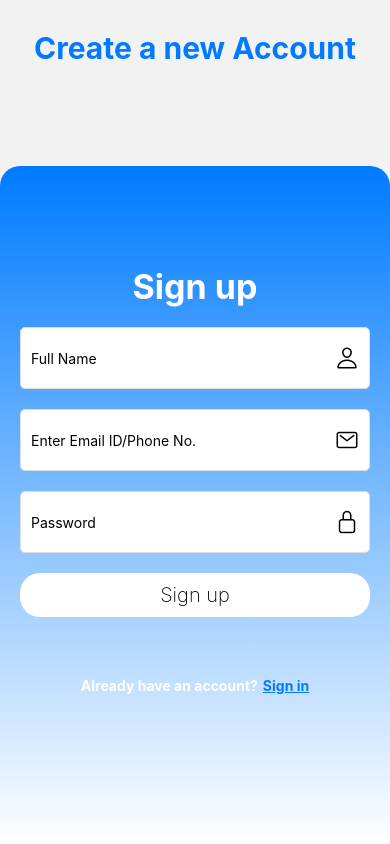
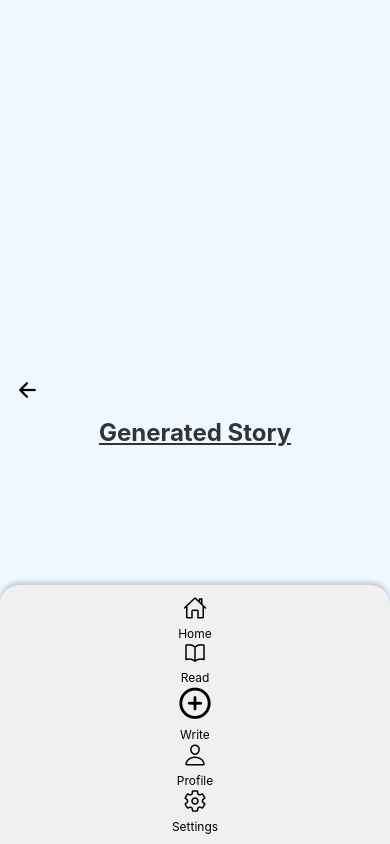
Before and after one commit to abhay-01/Samskar_Sadhana, a React Native app: screen /StoryGenerate in a window 390 px wide. Built offline with nearby package versions, Linux system fonts and the light colour scheme; no server answers.

Commit message:
AI API INTEGRATION

```diff
--- a/Navigation/AppNavigation.jsx
+++ b/Navigation/AppNavigation.jsx
@@ -9,6 +9,7 @@ import CourseDetails from "../Screens/CourseDetails";
 import StoryWrite from "../Screens/StoryWrite";
 import ReadStory from "../Screens/ReadStory";
 import GenreDetails from "../Screens/GenreDetails"
+import StoryGenerate from "../Screens/StoryGenerate";
 
 const Stack = createStackNavigator();
 const AppNavigation = () => {
@@ -64,6 +65,17 @@ const AppNavigation = () => {
             headerShown: false,
           }}
         />
+
+        <Stack.Screen
+        name = "StoryGenerate"
+        component={StoryGenerate}
+        options={{
+          headerShown:false
+        }}
+        />
+
+
+
       </Stack.Navigator>
     </NavigationContainer>
   );
--- a/Screens/CourseDetails.jsx
+++ b/Screens/CourseDetails.jsx
@@ -35,7 +35,19 @@ const CourseDetails = () => {
       </TouchableOpacity>
       <View style={styles.container}>
         <View style={styles.detailsContainer}>
-          <Text style={styles.genreName}>Genre Name</Text>
+        <View style = {{
+          flexDirection:"row",
+          justifyContent:"space-between"
+        }}>
+        <Text style={styles.genreName}>Genre Name</Text>
+        <TouchableOpacity onPress={()=> navigation.navigate("StoryGenerate")}>
+        <Text style = {{
+          marginTop:6,
+          textDecorationLine:"underline",
+          fontWeight:"bold"
+        }}> AI GENERATED</Text>
+        </TouchableOpacity>
+        </View>
           <Text style={styles.rating}>4.5 ⭐ (120 minutes)</Text>
           <Text style={styles.description}>
             Description about the genre Lorem ipsum dolor sit amet, consectetur
--- /dev/null
+++ b/Screens/StoryGenerate.jsx
@@ -0,0 +1,141 @@
+import React, { useState, useEffect } from 'react';
+import { StyleSheet, Text,View, TouchableOpacity, ActivityIndicator, ScrollView } from 'react-native';
+import axios from 'axios';
+import { LinearGradient } from 'react-native-svg';
+import { SafeAreaView } from 'react-native-safe-area-context';
+import { Ionicons } from "@expo/vector-icons";
+import Feather from "@expo/vector-icons/Feather"
+import { BookOpenIcon } from "react-native-heroicons/outline"
+import { useNavigation } from '@react-navigation/native';
+
+const StoryGenerate = () => {
+  const [storyData, setStoryData] = useState(null);
+  const [loading, setLoading] = useState(true);
+
+  useEffect(() => {
+    const fetchData = async () => {
+      try {
+        const response = await axios.post('https://story-zhwx.onrender.com/storyai', {
+          email: 'ishu@gmail.com',
+          genre: 'self descipline',
+          language: 'english'
+        });
+
+        console.log("RESULT-->", response.data);
+        setStoryData(response.data);
+        setLoading(false);
+      } catch (error) {
+        console.error('Error fetching data:', error);
+        setLoading(false);
+      }
+    };
+
+    fetchData();
+  }, []);
+
+  const navigation = useNavigation();
+  return (
+    <SafeAreaView style={styles.container}>
+      {loading ? (
+        <ActivityIndicator size="large" color="#0000ff" />
+      ) : (
+        <ScrollView contentContainerStyle={styles.contentContainer}>
+        <TouchableOpacity onPress={()=> navigation.goBack()}>
+        <Ionicons name = "arrow-back" size = {24} style  ={{
+            marginRight:335
+        }}
+
+        />
+        </TouchableOpacity>
+
+        <View style = {{
+            flexDirection:"row"
+        }}>
+          <Text style={styles.title}>Generated Story</Text>
+          </View>
+          <Text style={styles.storyText}>{storyData}</Text>
+        </ScrollView>
+      )}
+
+      {/* Bottom tab bar */}
+      <LinearGradient style={styles.bottomNavContainer} colors={['white', 'skyblue']}>
+        <TouchableOpacity style={styles.bottomNavItem}>
+          <Ionicons name="home-outline" size={24} color="#000" />
+          <Text style={styles.bottomNavText}>Home</Text>
+        </TouchableOpacity>
+        <TouchableOpacity style={styles.bottomNavItem} onPress={() => navigation.navigate("ReadStory")}>
+          <BookOpenIcon name="book-open" size={24} color="#000" />
+          <Text style={styles.bottomNavText}>Read</Text>
+        </TouchableOpacity>
+        <TouchableOpacity style={styles.bottomNavItem} onPress={() => navigation.navigate("StoryWrite")}>
+          <Feather name="plus-circle" size={34} color="#000" />
+          <Text style={styles.bottomNavText}>Write</Text>
+        </TouchableOpacity>
+        <TouchableOpacity style={styles.bottomNavItem}>
+          <Ionicons name="person-outline" size={24} color="#000" />
+          <Text style={styles.bottomNavText}>Profile</Text>
+        </TouchableOpacity>
+        <TouchableOpacity style={styles.bottomNavItem}>
+          <Ionicons name="settings-outline" size={24} color="#000" />
+          <Text style={styles.bottomNavText}>Settings</Text>
+        </TouchableOpacity>
+      </LinearGradient>
+    </SafeAreaView>
+  );
+};
+
+export default StoryGenerate;
+
+const styles = StyleSheet.create({
+  container: {
+    flex: 1,
+    backgroundColor: '#fff', // Background color for the screen
+  },
+  contentContainer: {
+    flexGrow: 1,
+    justifyContent: 'center',
+    alignItems: 'center',
+    paddingVertical: 20,
+    paddingHorizontal: 16,
+    backgroundColor: '#f0f8ff', // Sky blue gradient background color
+  },
+  title: {
+    fontSize: 24,
+    fontWeight: 'bold',
+    marginBottom: 20,
+    color: '#333', // Dark text color
+    marginTop: 15,
+    textDecorationLine: "underline",
+  },
+  storyText: {
+    fontSize: 18,
+    textAlign: 'center',
+    color: '#666', // Medium text color
+  },
+  bottomNavContainer: {
+    flexDirection: "row",
+    justifyContent: "space-between",
+    alignItems: "center",
+    position: "absolute",
+    bottom: 0,
+    left: 0,
+    right: 0,
+    paddingVertical: 10,
+    paddingHorizontal: 20,
+    backgroundColor: "#f0f0f0",
+    borderTopLeftRadius: 20,
+    borderTopRightRadius: 20,
+    shadowColor: '#000',
+    shadowOffset: { width: 0, height: -3 },
+    shadowOpacity: 0.2,
+    shadowRadius: 5,
+    elevation: 5,
+  },
+  bottomNavItem: {
+    alignItems: "center",
+  },
+  bottomNavText: {
+    marginTop: 5,
+    fontSize: 12,
+  },
+});
--- a/package.json
+++ b/package.json
@@ -9,13 +9,16 @@
     "web": "expo start --web"
   },
   "dependencies": {
+    "@expo/metro-runtime": "~3.2.1",
     "@react-navigation/native": "^6.1.17",
     "@react-navigation/stack": "^6.3.29",
+    "axios": "^1.6.8",
     "expo": "~51.0.2",
     "expo-dev-client": "~4.0.13",
     "expo-linear-gradient": "^13.0.2",
     "expo-status-bar": "~1.12.1",
     "react": "18.2.0",
+    "react-dom": "18.2.0",
     "react-native": "0.74.1",
     "react-native-elements": "^3.4.3",
     "react-native-gesture-handler": "^2.16.2",
@@ -25,7 +28,8 @@
     "react-native-safe-area-context": "^4.10.1",
     "react-native-sound": "^0.11.2",
     "react-native-svg": "^15.2.0",
-    "react-native-video": "^5.2.1"
+    "react-native-video": "^5.2.1",
+    "react-native-web": "~0.19.10"
   },
   "devDependencies": {
     "@babel/core": "^7.20.0"
```
Also changed, not shown: 1 other file (tests, documents, lock files or other folders).
